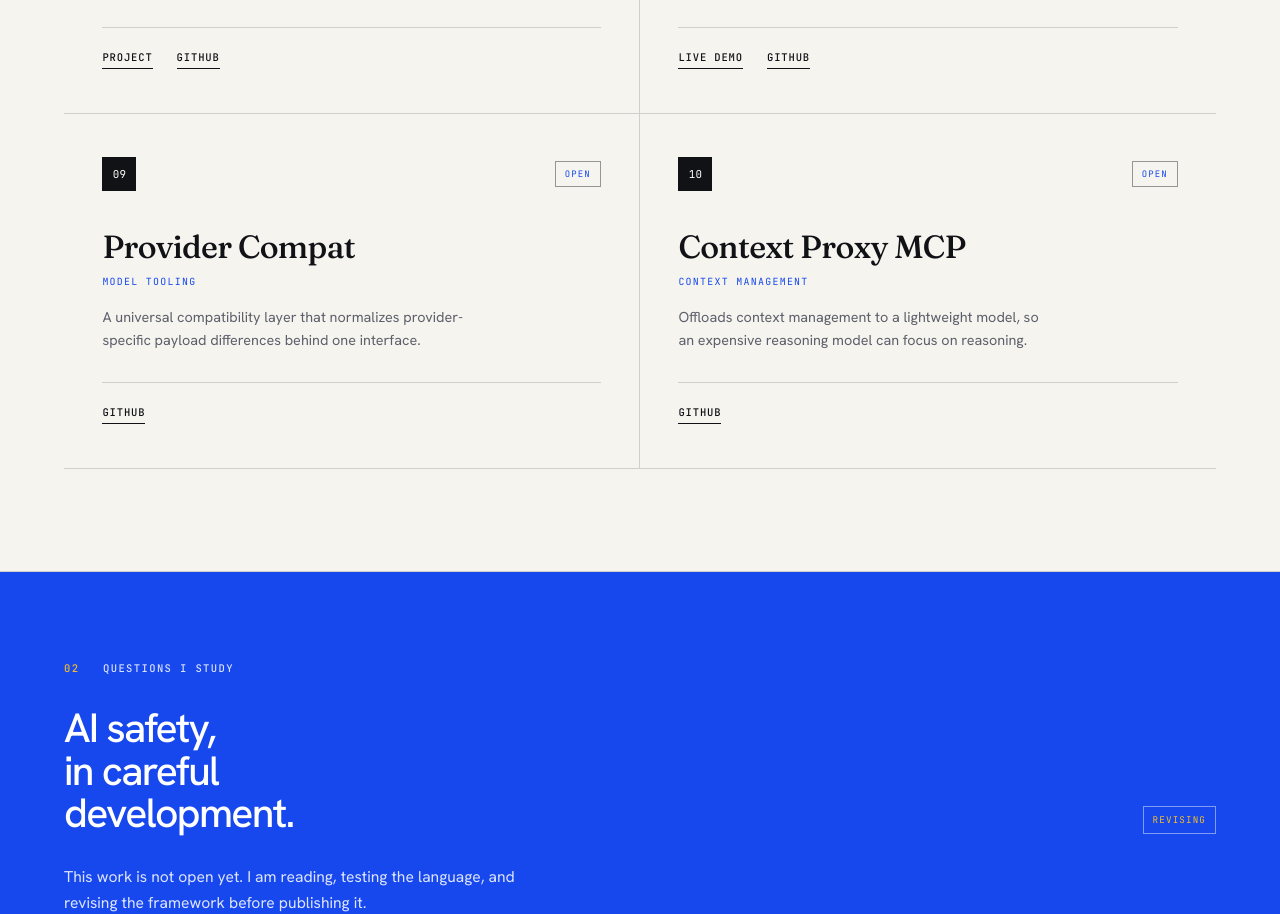
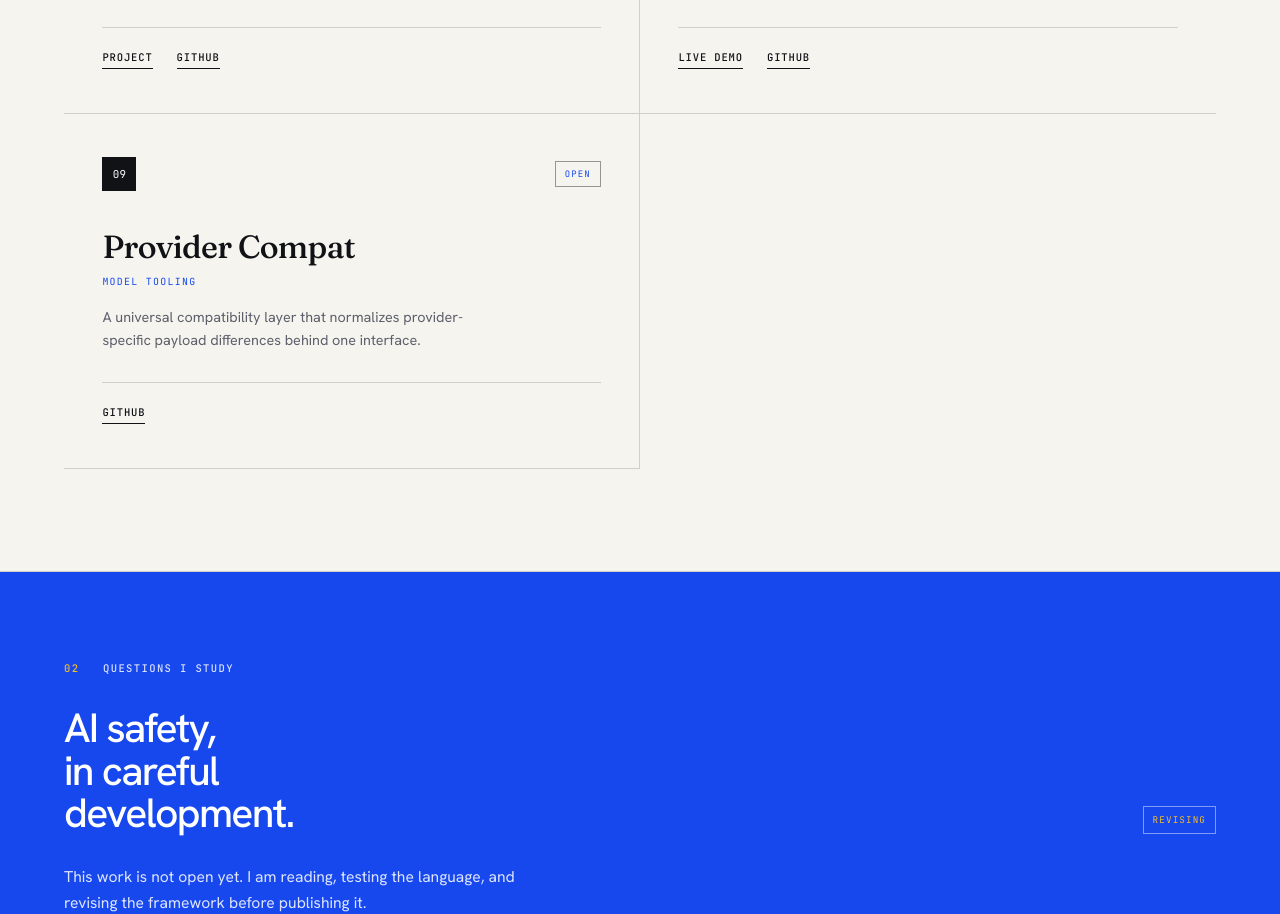
Before and after one commit to Guojiz/Guojiz.github.io, a website: page index.html in a window 1280 px wide. Shown: the part 2626-3540 px from the top of the page. Drawn offline with Linux system fonts and the light colour scheme.

Commit message:
Remove Context Proxy MCP card: project discontinued

```diff
--- a/index.html
+++ b/index.html
@@ -220,19 +220,6 @@
             <a class="hub-action" href="https://github.com/Guojiz/llm-provider-compat" target="_blank" rel="noreferrer">GitHub</a>
           </div>
         </article>
-
-        <article class="hub-cell" data-category="llm" data-date="2026-05-10" data-name="context proxy mcp">
-          <div class="hub-top">
-            <span class="hub-index" aria-hidden="true">10</span>
-            <span class="hub-status" data-en="Open" data-zh="开放">Open</span>
-          </div>
-          <h3 class="hub-name">Context Proxy MCP</h3>
-          <p class="hub-field" data-en="Context management" data-zh="上下文管理">Context management</p>
-          <p class="hub-desc" data-en="Offloads context management to a lightweight model, so an expensive reasoning model can focus on reasoning." data-zh="把上下文管理交给轻量模型，让昂贵的推理模型专注推理。">Offloads context management to a lightweight model, so an expensive reasoning model can focus on reasoning.</p>
-          <div class="hub-actions">
-            <a class="hub-action" href="https://github.com/Guojiz/Context-Proxy-MCP" target="_blank" rel="noreferrer">GitHub</a>
-          </div>
-        </article>
       </div>
     </section>
 
```
